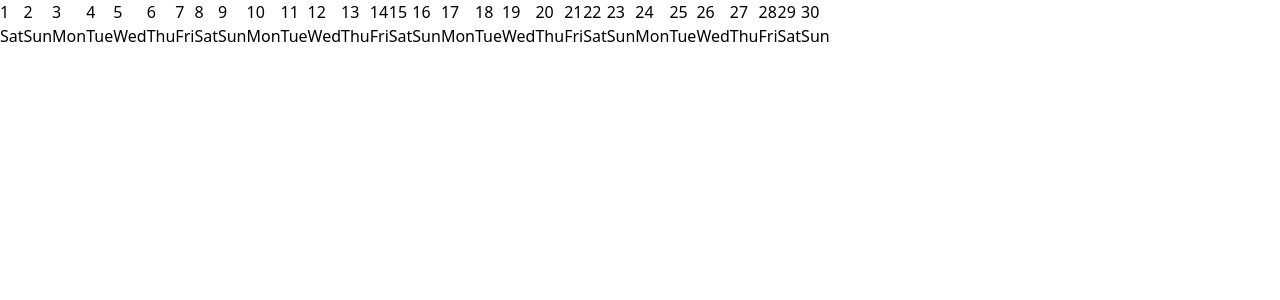
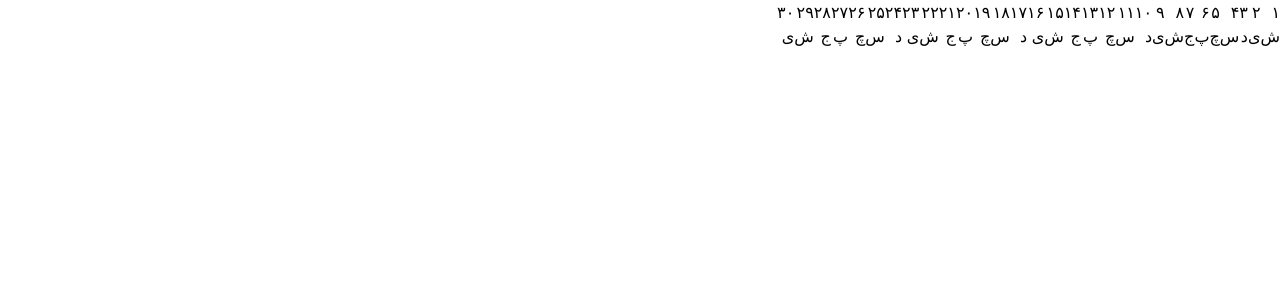
Before and after one commit to amirsafaricg/dope-calendar, a Vue app: page / in a window 1280 px wide. Shown: the top 300 px of the page. Built offline with nearby package versions, Linux system fonts and the light colour scheme.

Commit message:
make numbers persian

```diff
--- a/src/components/CalendarGrid.vue
+++ b/src/components/CalendarGrid.vue
@@ -34,7 +34,7 @@ export default defineComponent({
     },
     lang: {
       type: String as PropType<'en' | 'fa'>,
-      default: 'en',
+      default: 'fa',
       validator: (value: string) => {
         return ['en', 'fa'].includes(value)
       },
@@ -55,6 +55,9 @@ export default defineComponent({
 
     const weekdays = ['sunday', 'monday', 'tuesday', 'wednesday', 'thursday', 'friday', 'saturday']
 
+    const toPersianNum = (n: number | string) =>
+      String(n).replace(/\d/g, (d) => '۰۱۲۳۴۵۶۷۸۹'[parseInt(d)])
+
     const monthDays = computed(() => {
       const days = []
       if (props.georgian) {
@@ -65,7 +68,7 @@ export default defineComponent({
         for (let day = 1; day <= daysInMonth; day++) {
           const date = new Date(year, month, day)
           days.push({
-            day: day,
+            day: props.lang === 'fa' ? toPersianNum(day) : day,
             weekDay: weekdays[date.getDay()],
           })
         }
@@ -78,7 +81,7 @@ export default defineComponent({
           const gregorianDate = jalaali.toGregorian(year, month, day)
           const date = new Date(gregorianDate.gy, gregorianDate.gm - 1, gregorianDate.gd)
           days.push({
-            day: day,
+            day: props.lang === 'fa' ? toPersianNum(day) : day,
             weekDay: weekdays[date.getDay()],
           })
         }
```
